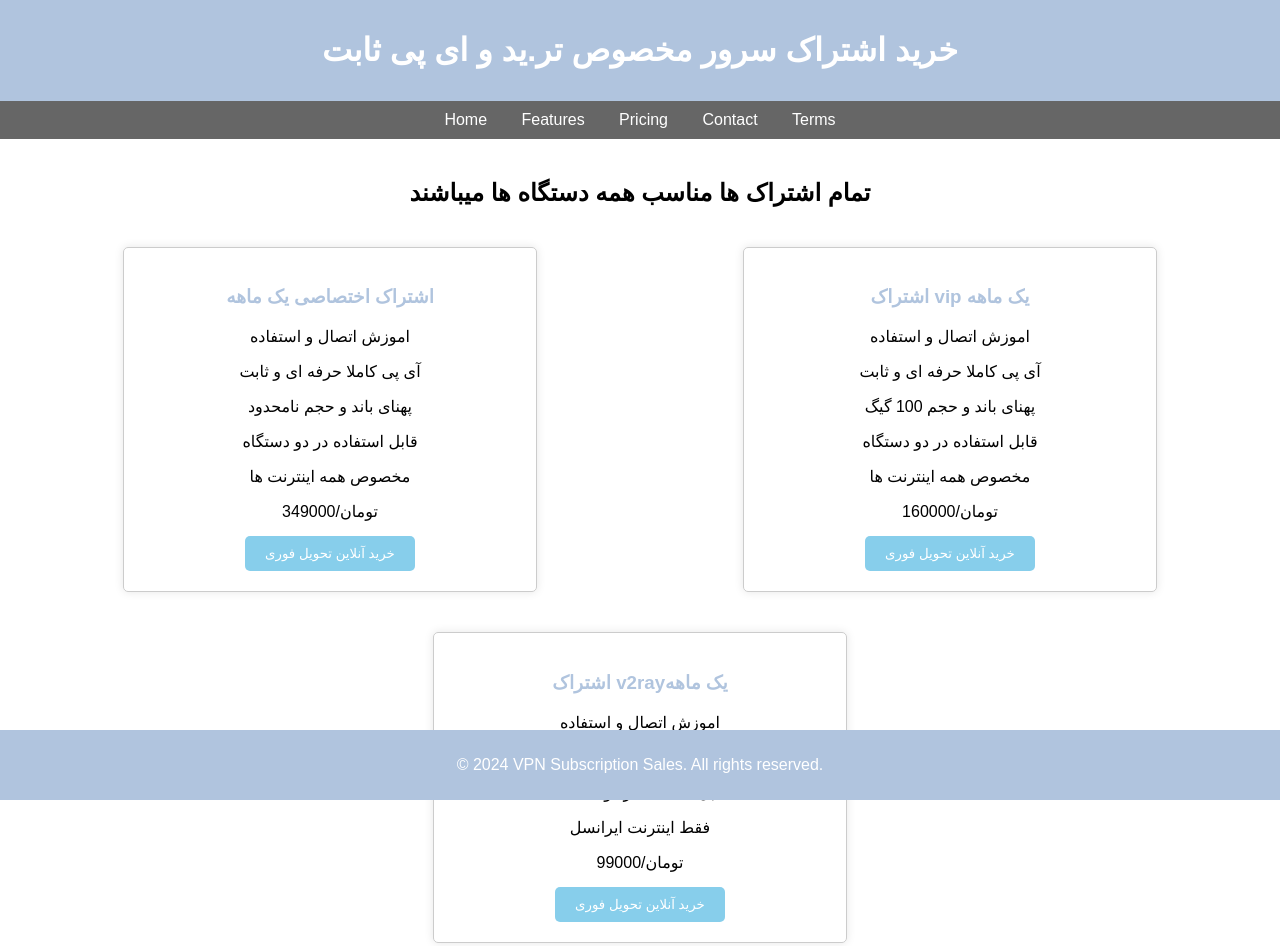
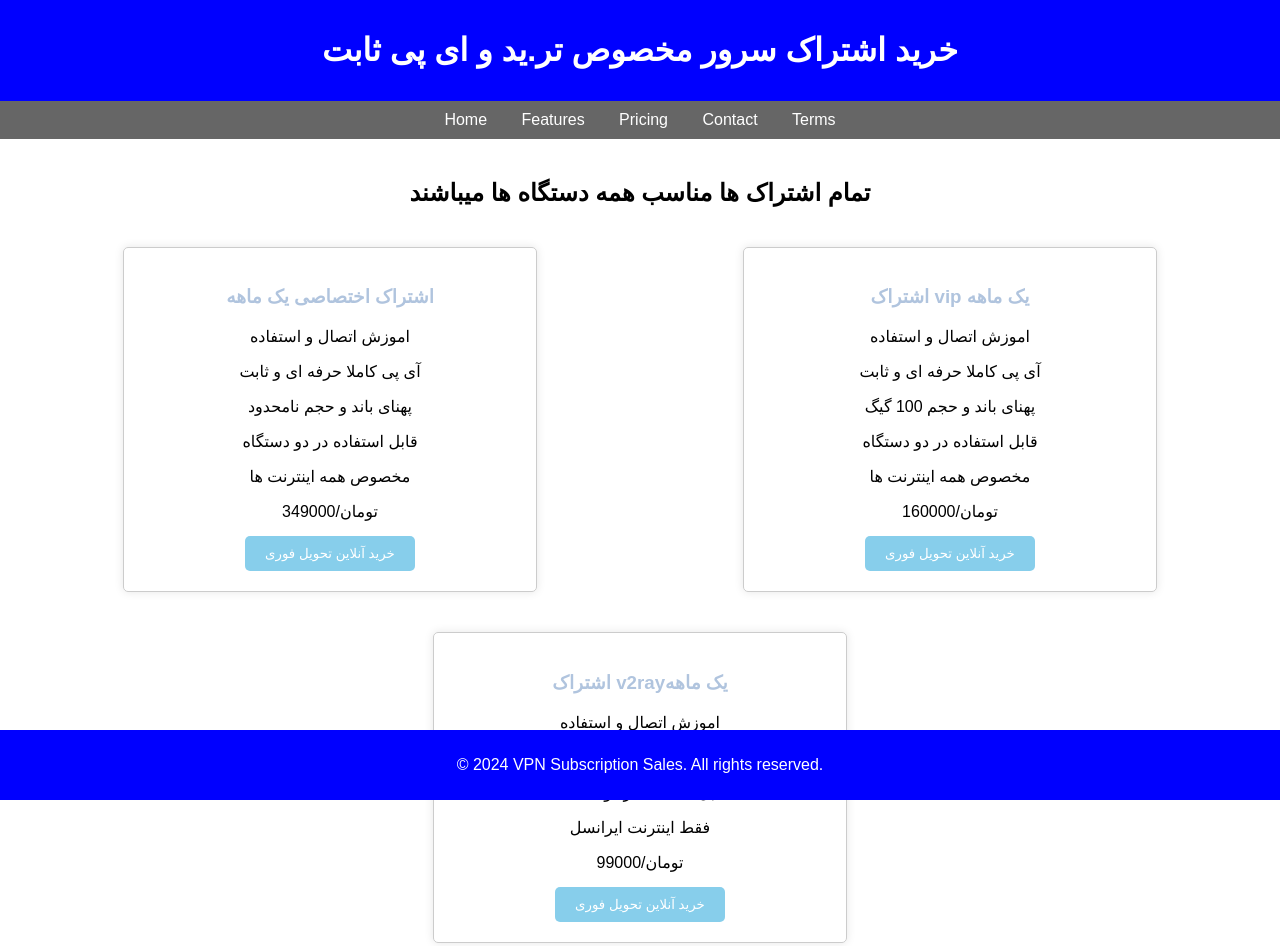
Before and after one commit to matin2112/webindex, a plain HTML site: page index.html in a window 1280 px wide. Shown: the top 946 px of the page. Drawn offline with Linux system fonts and the light colour scheme.

Commit message:
Update index.html

```diff
--- a/index.html
+++ b/index.html
@@ -14,7 +14,7 @@
             padding: 0;
         }
         header {
-            background-color: #B0C4DE;
+            background-color: #0000FF;
             color: #fff;
             padding: 10px 0;
             text-align: center;
@@ -34,7 +34,7 @@
             text-align: center;
         }
         footer {
-            background-color: #B0C4DE;
+            background-color: #0000FF;
             color: #fff;
             padding: 10px 0;
             text-align: center;
```
